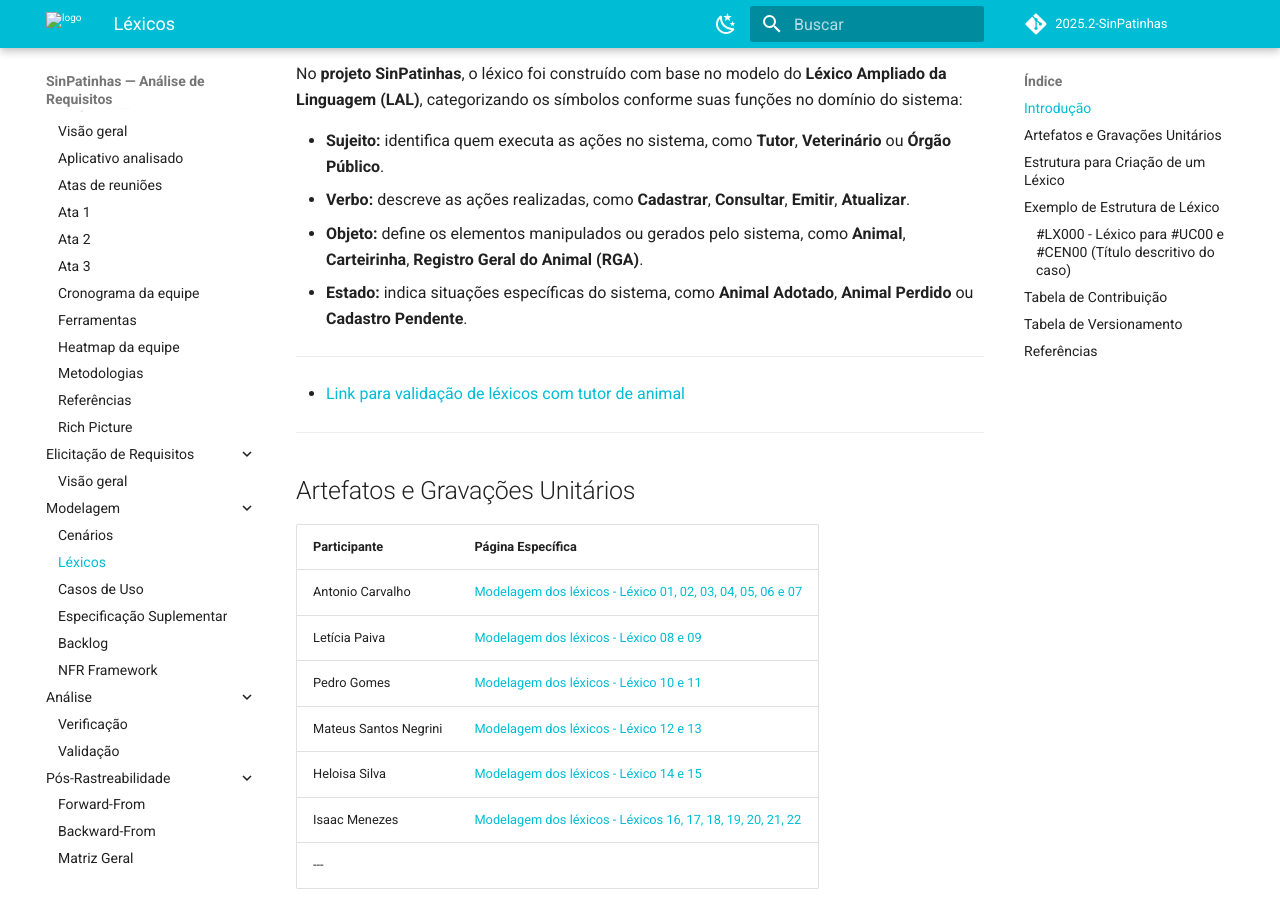
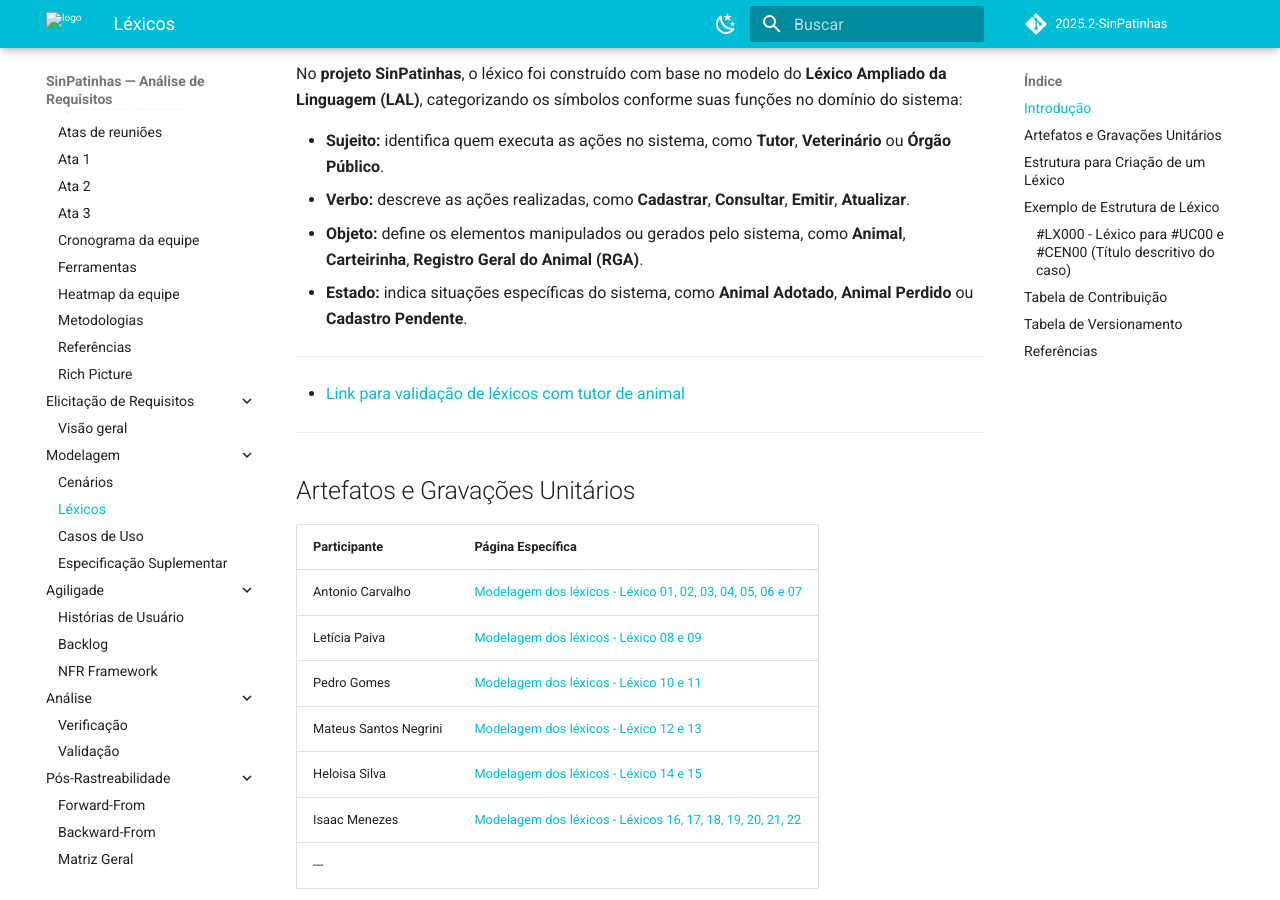
Before and after one commit to Requisitos-de-Software/2025.2-SinPatinhas, an MkDocs documentation site: the page built from docs/modelagem/lexicos.md, in a window 1280 px wide and 900 px high, scrolled down 456 px. Built offline with MkDocs 1.6.1 and Material for MkDocs 9.7.7, drawn with Linux system fonts in a browser that asks for light colours; comment, search, counter and statistics services are not loaded.

Commit message:
fix(alter): Correção do YML.

```diff
--- a/mkdocs.yml
+++ b/mkdocs.yml
@@ -79,8 +79,10 @@ nav:
     - Léxicos: modelagem/lexicos.md
     - Casos de Uso: modelagem/casos_de_uso.md
     - Especificação Suplementar: modelagem/especificacao_suplementar.md
-    - Backlog: modelagem/backlog.md
-    - NFR Framework: modelagem/nfr_framework.md
+  - Agiligade:
+    - Histórias de Usuário: agilidade/historias_de_usuario.md
+    - Backlog: agilidade/backlog.md
+    - NFR Framework: agilidade/nfr_framework.md
   - Análise:
     - Verificação: analise/verif_principal.md
     - Validação: analise/valid_principal.md
```
